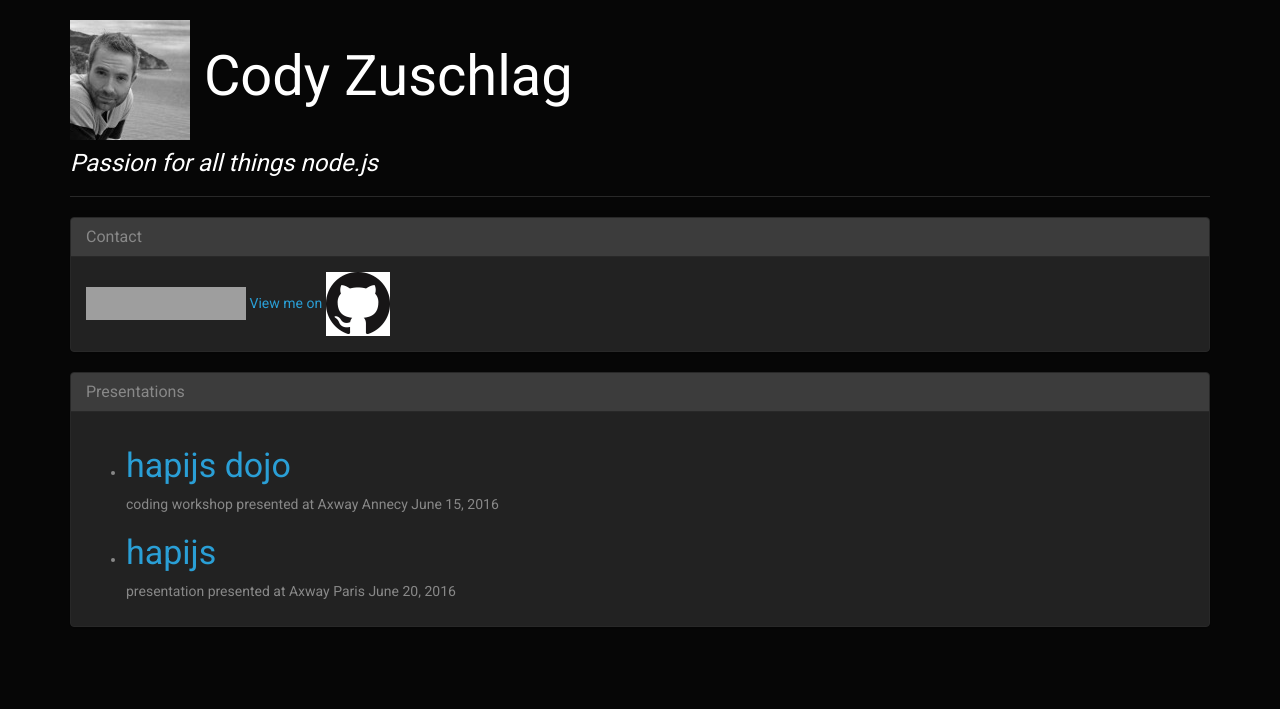
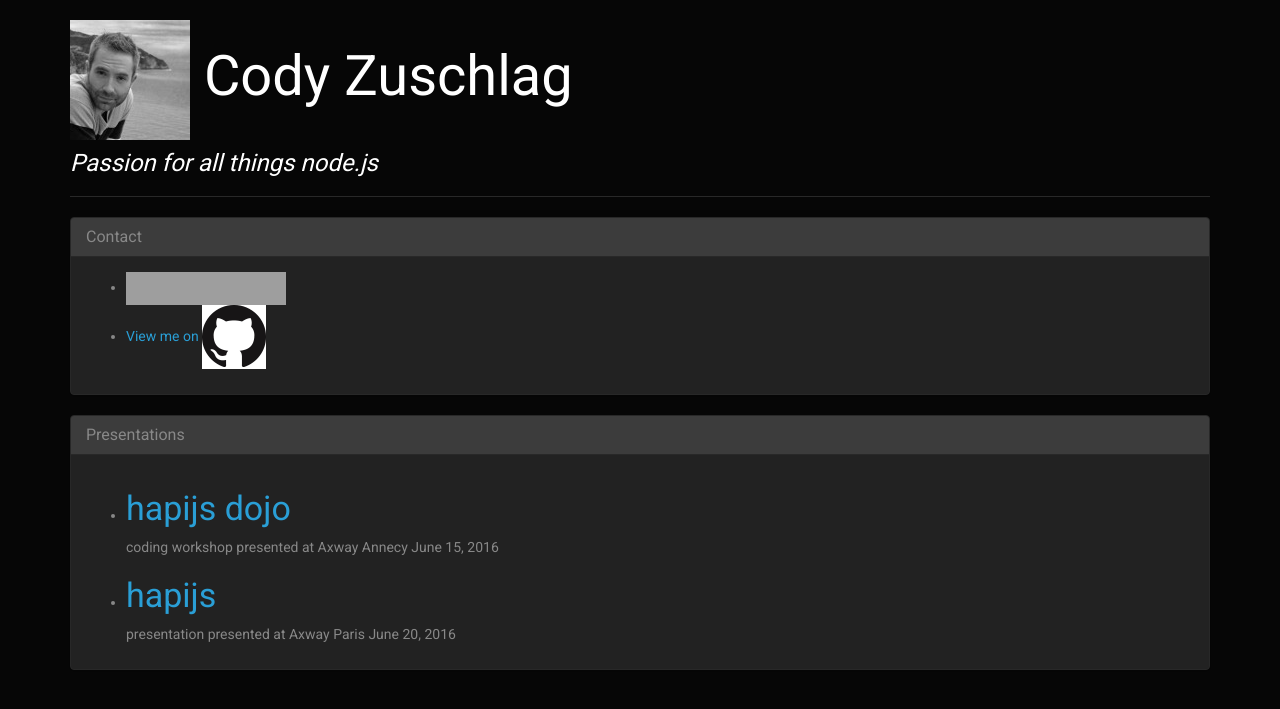
Before and after one commit to codyzu/codyzu.github.io, a Jekyll site: the page built from index.md, in a window 1280 px wide. Shown: the top 709 px of the page. Built offline with Jekyll 4.4.1, drawn with Linux system fonts in a browser that asks for light colours; grey boxes are pictures that could not be loaded.

Commit message:
add github profile

```diff
--- a/index.md
+++ b/index.md
@@ -12,10 +12,16 @@ title: Welcome to the index
     <h3 class="panel-title">Contact</h3>
   </div>
   <div class="panel-body">
-    <a href="https://fr.linkedin.com/pub/cody-zuschlag/25/8b0/b5b">
-          <img src="https://static.licdn.com/scds/common/u/img/webpromo/btn_viewmy_160x33.png" width="160" height="33" border="0" alt="View Cody Zuschlag's profile on LinkedIn">
-    </a>
-    <a href="https://github.com/codyzu">View me on <img src="images/GitHub-Mark-64px.png" style="background-color:white" /></a>
+    <ul>
+      <li>
+        <a href="https://fr.linkedin.com/pub/cody-zuschlag/25/8b0/b5b">
+              <img src="https://static.licdn.com/scds/common/u/img/webpromo/btn_viewmy_160x33.png" width="160" height="33" border="0" alt="View Cody Zuschlag's profile on LinkedIn">
+        </a>
+      </li>
+      <li>
+        <a href="https://github.com/codyzu">View me on <img src="images/GitHub-Mark-64px.png" style="background-color:white" /></a>
+      </li>
+    </ul>
   </div>
 </div>
 
```
